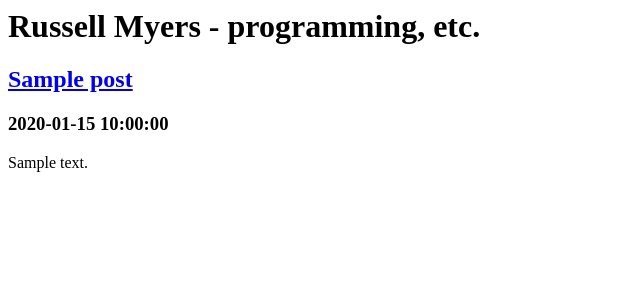
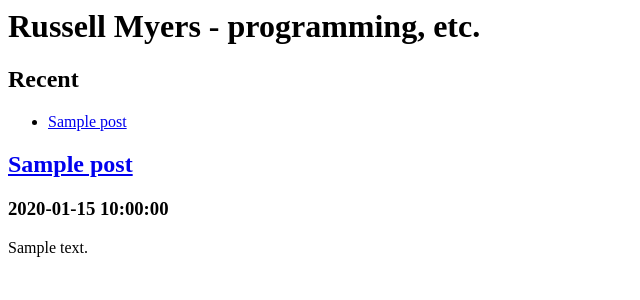
Before and after one commit to Mezner/blog, a Python web app: template templates/blog/view_post.html in a window 1280 px wide. Shown: the top 300 px of the page, without its empty margins (0-640 px from the left). Run offline with Jinja, Linux system fonts and the light colour scheme; the template is opened without the code that fills it: most values are stand-ins (such as "Sample title", 1, 10 or a date in 2020).

Commit message:
Creating a list of recent posts in the base page.

```diff
--- a/blog/views.py
+++ b/blog/views.py
@@ -8,5 +8,6 @@ def index(request):
 
 def view_post(request, slug):
     return render_to_response('blog/view_post.html', {
-        'post': get_object_or_404(Post, slug=slug)
+        'post': get_object_or_404(Post, slug=slug),
+        'posts': Post.objects.order_by('-posted')[:10]
     })
--- a/templates/blog/base.html
+++ b/templates/blog/base.html
@@ -4,6 +4,14 @@
 </head>
     <body>
         <h1>Russell Myers - programming, etc.</h1>
+        <div class="recent-posts">
+            <h2>Recent</h2>
+            <ul>
+            {% for post in posts %}
+                <li><a href="/blog/{{ post.slug }}">{{ post.title }}</a></li>
+            {% endfor %}
+            </ul>
+        </div>
         {% block content %}{% endblock %}
     </body>
 </html>
```
